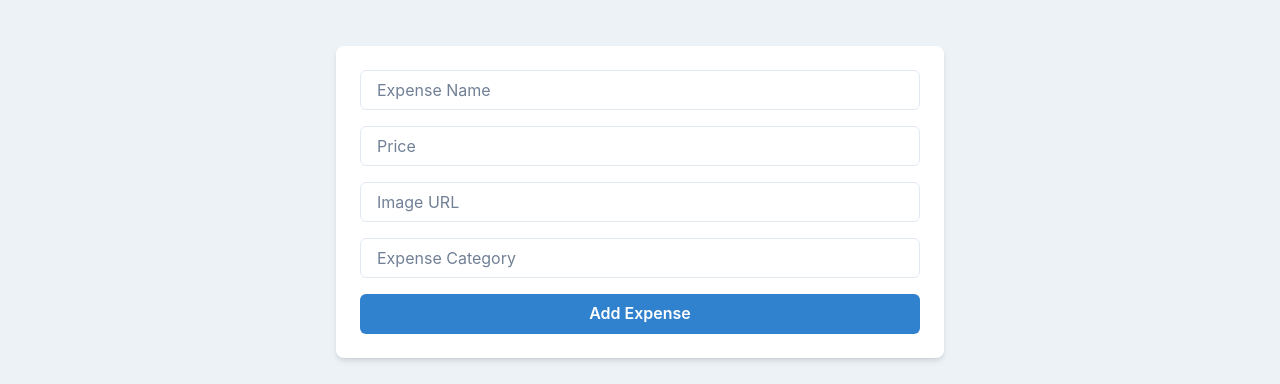
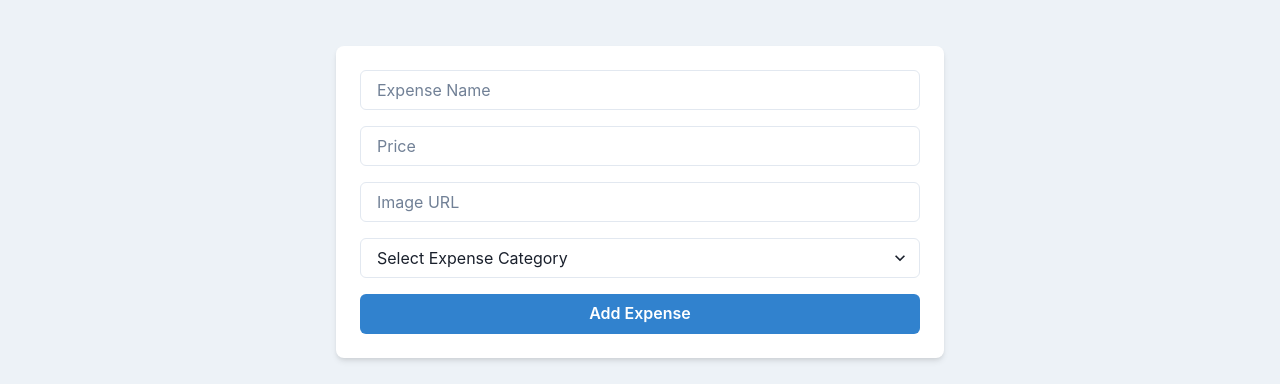
Before and after one commit to ImaniDigitalDiary/MUNYUN, a React (Vite) app in the folder MUNYUN/frontend/: page /create in a window 1280 px wide. Shown: the part 130-514 px from the top of the page. Built offline with nearby package versions, Linux system fonts and the light colour scheme.

Commit message:
added preset expense categories to my craete categories form that will oragnize into its correct category on ZB page. Can also still input a custom category

```diff
--- a/MUNYUN/frontend/package.json
+++ b/MUNYUN/frontend/package.json
@@ -11,7 +11,7 @@
   },
   "dependencies": {
     "@chakra-ui/icons": "^2.2.4",
-    "@chakra-ui/react": "^2.10.3",
+    "@chakra-ui/react": "^2.10.5",
     "@emotion/react": "^11.14.0",
     "@emotion/styled": "^11.14.0",
     "framer-motion": "^4.1.17",
--- a/MUNYUN/frontend/src/pages/CreatePage.jsx
+++ b/MUNYUN/frontend/src/pages/CreatePage.jsx
@@ -1,4 +1,4 @@
-import { Button, Container, useColorModeValue, VStack, Heading, Box, Input, useToast, Link } from '@chakra-ui/react'
+import { Button, Container, useColorModeValue, VStack, Heading, Box, Input, useToast, Link , Select} from '@chakra-ui/react'
 import React from 'react'
 import { useState } from 'react'
 import { useExpenseTracking } from '../tracking/expense'
@@ -13,11 +13,23 @@ function CreatePage({onExpenseCreate} ) {
     category: '',
   })
 
+  const [customCategory, setCustomCategory] = useState('')
+  const [useCustomCategory, setUseCustomCategory] = useState(false)
+
+  const categories = ['Rent', 'Utilities', 'Groceries', 'Transporation', 'Entertainment', ]
+
   const toast = useToast()
   const {createExpense}=useExpenseTracking()
 
   const handleAddExpense = async() => {
-   const {success, message} = await createExpense(newExpense)
+    const expenseToSave = {
+      ...newExpense,
+      category: useCustomCategory ? customCategory : newExpense.category,
+    }
+
+  //  const {success, message} = await createExpense(newExpense)
+  const {success, message} = await createExpense(expenseToSave)
+
     if (!success) {
       toast({
         title: 'Error',
@@ -32,12 +44,32 @@ function CreatePage({onExpenseCreate} ) {
       status: 'success',
       isClosable: true
     })
+
     // add the new expense to the relevant category for ZeroBased Page
-    onExpenseCreate(newExpense) // pass the newly created expense
+    // onExpenseCreate(newExpense) // pass the newly created expense****
+    onExpenseCreate(expenseToSave)
+
+      // reset form
+    setNewExpense({name:'', price: '', image: '', category: ''})
+    setCustomCategory('')
+    setUseCustomCategory(false)
     }
-    // reset form
-    setNewExpense({name:'', price: '', image: '', category: ''})
   }
+
+  const handleCategoryChange = (e) => {
+    const value = e.target.value
+    console.log('Selecting category:', value)
+    setNewExpense({ ...newExpense, category: value })
+
+    if (value === 'Custom') {
+      setUseCustomCategory(true)
+    } else {
+      setUseCustomCategory(false)
+      setCustomCategory('')
+    }
+  }
+
+
 
   return (
     <Container maxW={'container.sm'}>
@@ -72,12 +104,30 @@ function CreatePage({onExpenseCreate} ) {
             value={newExpense.image}
             onChange={(e) => setNewExpense({...newExpense, image: e.target.value})}
           />
-          <Input
-            placeholder='Expense Category'
-            name='category'
+          <Select
+            placeholder='Select Expense Category'
+            name={'category'}
             value={newExpense.category}
-            onChange={(e) => setNewExpense({...newExpense, category: e.target.value})}
-          />
+            // onChange={(e) => setNewExpense({...newExpense, category: e.target.value})}
+            onChange={handleCategoryChange}
+          >
+            {categories.map((cat, index) => (
+              <option key={index} value={cat}>
+                {cat}
+              </option>
+            ))}
+
+            <option value='Custom'>Custom</option>
+          </Select>
+          {useCustomCategory && (
+            <Input
+              mt={2}
+              placeholder='Enter Custom Category'
+              value={customCategory}
+              onChange={(e) => setCustomCategory(e.target.value)}
+            />
+          )}
+
 
             <Button colorScheme='blue' onClick={handleAddExpense} w='full'>
               <Link href="/zero-based">Add Expense</Link>
```
Also changed, not shown: MUNYUN/frontend/src/pages/ZeroBased.jsx (line endings or trailing spaces), 1 other file (tests, documents, lock files or other folders).
